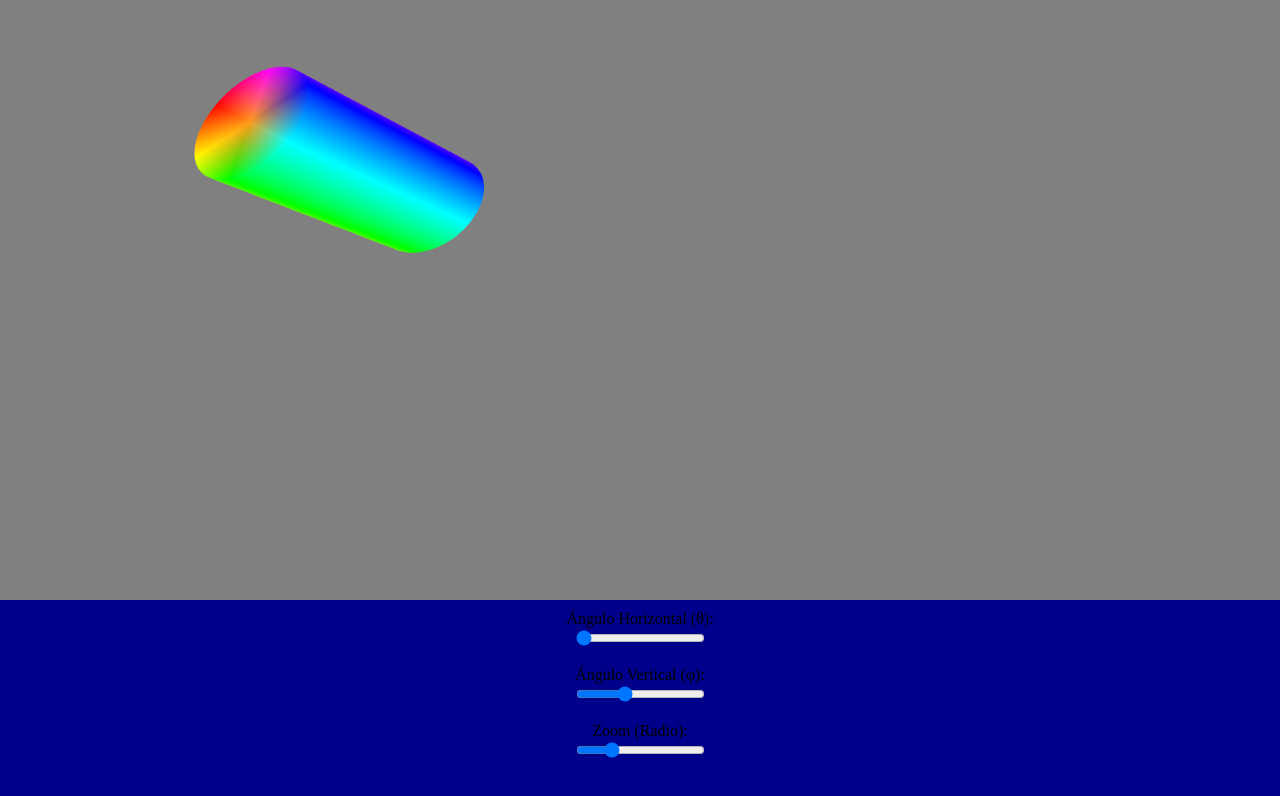
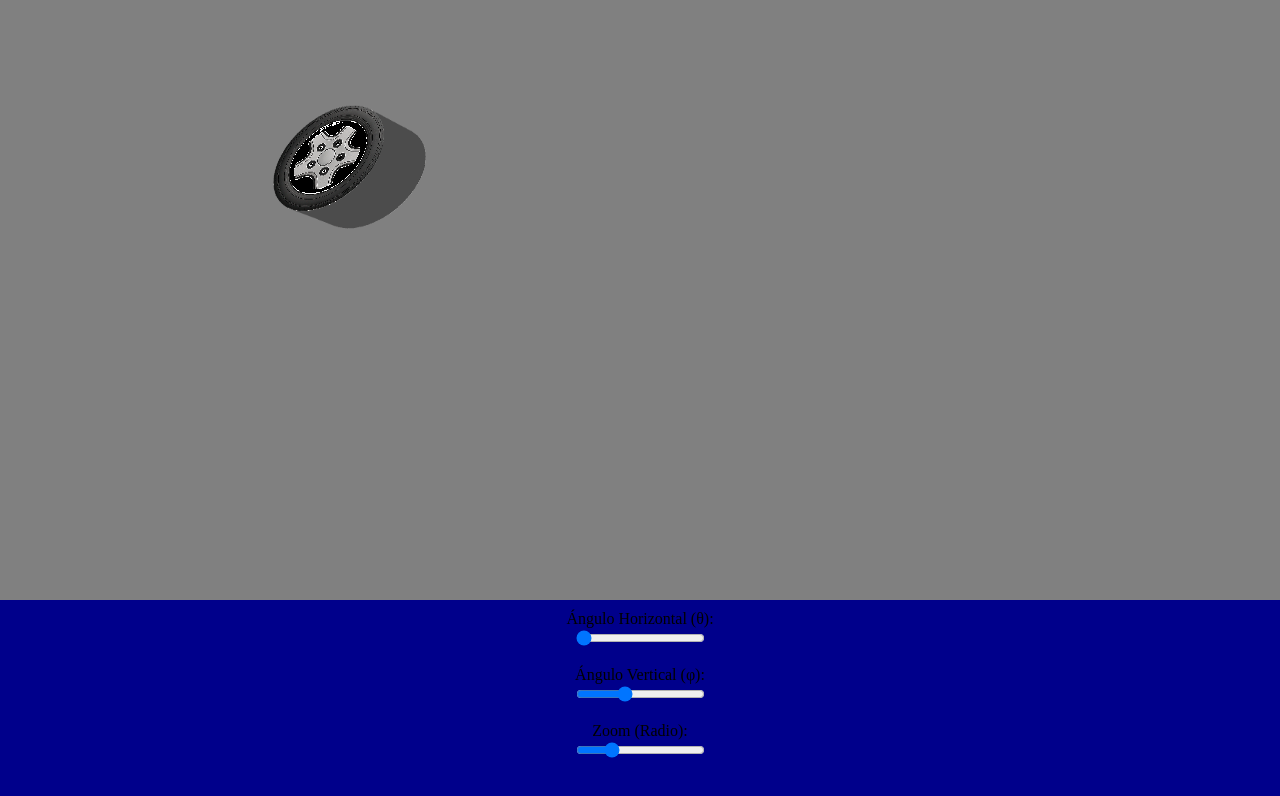
Before and after one commit to JuniorStorm/Graficas, a plain HTML site: page index.html in a window 1280 px wide. Drawn offline with Linux system fonts and the light colour scheme.

Commit message:
tarea2.2

```diff
--- a/index.html
+++ b/index.html
@@ -2,7 +2,7 @@
 <html lang="es">
 <head>
 <meta charset="utf-8" />
-<title>Cilindro acostado que orbita y rueda — WebGL puro</title>
+<title>Cilindro orbitando con texturas de rin y caucho</title>
 <style>
   html,body { height:100%; margin:0; background-color:darkblue;}
   canvas { display:block; width:100%; height:75%; background-color: gray;}
@@ -24,9 +24,7 @@
 <script>
 const canvas = document.getElementById('glcanvas');
 const gl = canvas.getContext('webgl');
-if (!gl) {
-  alert("WebGL no está disponible en este navegador.");
-}
+if (!gl) alert("WebGL no está disponible en este navegador.");
 function resize() {
   canvas.width = window.innerWidth;
   canvas.height = window.innerHeight;
@@ -35,249 +33,227 @@ function resize() {
 window.addEventListener('resize', resize);
 resize();
 
+// ---- Shaders ----
 const vsSource = `
   attribute vec3 aPosition;
-  attribute vec3 aColor;
+  attribute vec2 aTexCoord;
   uniform mat4 uModelViewMatrix;
   uniform mat4 uProjectionMatrix;
-  varying vec3 vColor;
+  varying vec2 vTexCoord;
   void main(void){
     gl_Position = uProjectionMatrix * uModelViewMatrix * vec4(aPosition, 1.0);
-    vColor = aColor;
+    vTexCoord = aTexCoord;
   }
 `;
 const fsSource = `
   precision mediump float;
-  varying vec3 vColor;
+  varying vec2 vTexCoord;
+  uniform sampler2D uCaucho;
+  uniform sampler2D uRin;
+  uniform bool uIsSide;
   void main(void){
-    gl_FragColor = vec4(vColor, 1.0);
+    if(uIsSide){
+      gl_FragColor = vec4(0.3,0.3,0.3,1.0); // laterales gris
+    } else {
+      vec2 centered = vTexCoord*2.0 - 1.0;
+      float r = length(centered);
+      float radioRin = 0.6;
+      if(r < radioRin){
+        gl_FragColor = texture2D(uRin, vTexCoord);
+      } else {
+        gl_FragColor = texture2D(uCaucho, vTexCoord);
+      }
+    }
   }
 `;
 
-function compile(type, src){
-  const s = gl.createShader(type);
-  gl.shaderSource(s, src);
-  gl.compileShader(s);
-  if(!gl.getShaderParameter(s, gl.COMPILE_STATUS)){
-    console.error(gl.getShaderInfoLog(s));
-    throw new Error("Error compilando shader");
-  }
+// ---- Compilación ----
+function compile(type,src){
+  const s=gl.createShader(type);
+  gl.shaderSource(s,src); gl.compileShader(s);
+  if(!gl.getShaderParameter(s,gl.COMPILE_STATUS))
+    throw new Error(gl.getShaderInfoLog(s));
   return s;
 }
 const prog = gl.createProgram();
-gl.attachShader(prog, compile(gl.VERTEX_SHADER, vsSource));
-gl.attachShader(prog, compile(gl.FRAGMENT_SHADER, fsSource));
+gl.attachShader(prog,compile(gl.VERTEX_SHADER,vsSource));
+gl.attachShader(prog,compile(gl.FRAGMENT_SHADER,fsSource));
 gl.linkProgram(prog);
-if(!gl.getProgramParameter(prog, gl.LINK_STATUS)){
-  console.error(gl.getProgramInfoLog(prog));
-  throw new Error("Error linkeando programa");
-}
+if(!gl.getProgramParameter(prog,gl.LINK_STATUS))
+  throw new Error(gl.getProgramInfoLog(prog));
 gl.useProgram(prog);
 
-const attribPos = gl.getAttribLocation(prog, "aPosition");
-const attribColor = gl.getAttribLocation(prog, "aColor");
-const uniMV = gl.getUniformLocation(prog, "uModelViewMatrix");
-const uniP  = gl.getUniformLocation(prog, "uProjectionMatrix");
+const attribPos = gl.getAttribLocation(prog,"aPosition");
+const attribTex = gl.getAttribLocation(prog,"aTexCoord");
+const uniMV = gl.getUniformLocation(prog,"uModelViewMatrix");
+const uniP = gl.getUniformLocation(prog,"uProjectionMatrix");
+const uniCaucho = gl.getUniformLocation(prog,"uCaucho");
+const uniRin = gl.getUniformLocation(prog,"uRin");
+const uniIsSide = gl.getUniformLocation(prog,"uIsSide");
 
-function hsvToRgb(h, s, v) {
-  let c = v * s;
-  let x = c * (1 - Math.abs((h / 60) % 2 - 1));
-  let m = v - c;
-  let r=0, g=0, b=0;
-  if (0 <= h && h < 60) { r=c; g=x; b=0; }
-  else if (60 <= h && h < 120) { r=x; g=c; b=0; }
-  else if (120 <= h && h < 180) { r=0; g=c; b=x; }
-  else if (180 <= h && h < 240) { r=0; g=x; b=c; }
-  else if (240 <= h && h < 300) { r=x; g=0; b=c; }
-  else if (300 <= h && h < 360) { r=c; g=0; b=x; }
-  return [r+m, g+m, b+m];
+// ---- Crear cilindro ----
+function createCylinderX(radius,length,segments){
+  const pos=[], tex=[], idxSides=[], idxCaps=[];
+  for(let i=0;i<=segments;i++){
+    const t=i/segments*2*Math.PI;
+    const y=radius*Math.cos(t), z=radius*Math.sin(t);
+    pos.push(-length/2,y,z); tex.push(i/segments,0);
+    pos.push( length/2,y,z); tex.push(i/segments,1);
+  }
+  for(let i=0;i<segments*2;i+=2){
+    idxSides.push(i,i+1,i+2, i+1,i+3,i+2);
+  }
+  function addCap(x){
+    const center = pos.length/3;
+    pos.push(x,0,0); tex.push(0.5,0.5);
+    for(let i=0;i<=segments;i++){
+      const t=i/segments*2*Math.PI;
+      const y=radius*Math.cos(t), z=radius*Math.sin(t);
+      pos.push(x,y,z);
+      tex.push((y/radius)*0.5+0.5,(z/radius)*0.5+0.5);
+      if(i<segments){
+        if(x<0) idxCaps.push(center, center+1+i, center+2+i);
+        else idxCaps.push(center, center+2+i, center+1+i);
+      }
+    }
+  }
+  addCap(-length/2);
+  addCap( length/2);
+  return {
+    positions:new Float32Array(pos),
+    texcoords:new Float32Array(tex),
+    indicesSides:new Uint16Array(idxSides),
+    indicesCaps:new Uint16Array(idxCaps),
+    radius,length
+  };
+}
+const cyl = createCylinderX(0.8,0.6,48);
+
+// ---- Buffers ----
+function makeBuffer(data,type=gl.ARRAY_BUFFER){
+  const b=gl.createBuffer(); gl.bindBuffer(type,b);
+  gl.bufferData(type,data,gl.STATIC_DRAW); return b;
+}
+const posBuf=makeBuffer(cyl.positions);
+const texBuf=makeBuffer(cyl.texcoords);
+const idxBufSides=makeBuffer(cyl.indicesSides,gl.ELEMENT_ARRAY_BUFFER);
+const idxBufCaps=makeBuffer(cyl.indicesCaps,gl.ELEMENT_ARRAY_BUFFER);
+
+// ---- Matrices utilitarias (igual que tu código) ----
+function mat4Identity(){return new Float32Array([1,0,0,0,0,1,0,0,0,0,1,0,0,0,0,1]);}
+function mat4Multiply(a,b){
+  const o=new Float32Array(16);
+  for(let i=0;i<4;i++)
+    for(let j=0;j<4;j++)
+      o[i+j*4]=a[i]*b[j*4]+a[i+4]*b[j*4+1]+a[i+8]*b[j*4+2]+a[i+12]*b[j*4+3];
+  return o;
+}
+function mat4Translate(tx,ty,tz){const m=mat4Identity();m[12]=tx;m[13]=ty;m[14]=tz;return m;}
+function mat4RotateY(a){const c=Math.cos(a),s=Math.sin(a);
+  return new Float32Array([c,0,s,0, 0,1,0,0, -s,0,c,0, 0,0,0,1]);}
+function mat4RotateX(a){const c=Math.cos(a),s=Math.sin(a);
+  return new Float32Array([1,0,0,0, 0,c,-s,0, 0,s,c,0, 0,0,0,1]);}
+function mat4Perspective(fovy,asp,n,f){const g=1/Math.tan(fovy/2);const o=new Float32Array(16);
+  o[0]=g/asp;o[5]=g;o[10]=(f+n)/(n-f);o[11]=-1;o[14]=2*f*n/(n-f);return o;}
+function mat4LookAt(e,c,u){
+  const fx=c[0]-e[0],fy=c[1]-e[1],fz=c[2]-e[2];
+  const rl=1/Math.hypot(fx,fy,fz);const f=[fx*rl,fy*rl,fz*rl];
+  const ul=1/Math.hypot(u[0],u[1],u[2]);const uu=[u[0]*ul,u[1]*ul,u[2]*ul];
+  const sx=f[1]*uu[2]-f[2]*uu[1], sy=f[2]*uu[0]-f[0]*uu[2], sz=f[0]*uu[1]-f[1]*uu[0];
+  const rl2=1/Math.hypot(sx,sy,sz);const s=[sx*rl2,sy*rl2,sz*rl2];
+  const up=[f[1]*s[2]-f[2]*s[1], f[2]*s[0]-f[0]*s[2], f[0]*s[1]-f[1]*s[0]];
+  const o=new Float32Array(16);
+  o[0]=s[0];o[4]=s[1];o[8]=s[2];o[12]=-(s[0]*e[0]+s[1]*e[1]+s[2]*e[2]);
+  o[1]=up[0];o[5]=up[1];o[9]=up[2];o[13]=-(up[0]*e[0]+up[1]*e[1]+up[2]*e[2]);
+  o[2]=-f[0];o[6]=-f[1];o[10]=-f[2];o[14]=f[0]*e[0]+f[1]*e[1]+f[2]*e[2];
+  o[3]=0;o[7]=0;o[11]=0;o[15]=1;return o;
 }
 
-function createCylinderX(radius, length, segments){
-  const pos = [];
-  const col = [];
-  const idx = [];
+// ---- Cargar texturas ----
+let textureCaucho, textureRin, loaded=0;
+function loadTexture(url,onload){
+  const tex=gl.createTexture();
+  const img=new Image();
+  img.onload=()=>{
+    gl.bindTexture(gl.TEXTURE_2D,tex);
+    gl.texImage2D(gl.TEXTURE_2D,0,gl.RGBA,gl.RGBA,gl.UNSIGNED_BYTE,img);
+    gl.texParameteri(gl.TEXTURE_2D,gl.TEXTURE_MIN_FILTER,gl.LINEAR);
+    gl.texParameteri(gl.TEXTURE_2D,gl.TEXTURE_MAG_FILTER,gl.LINEAR);
+    gl.texParameteri(gl.TEXTURE_2D,gl.TEXTURE_WRAP_S,gl.CLAMP_TO_EDGE);
+    gl.texParameteri(gl.TEXTURE_2D,gl.TEXTURE_WRAP_T,gl.CLAMP_TO_EDGE);
+    onload(tex);
+  };
+  img.src=url;
+}
+loadTexture("img1.png",t=>{textureCaucho=t; loaded++; if(loaded==2) requestAnimationFrame(draw);});
+loadTexture("img2.png",t=>{textureRin=t; loaded++; if(loaded==2) requestAnimationFrame(draw);});
 
-  for(let i=0;i<=segments;i++){
-    const t = (i/segments) * Math.PI * 2;
-    const y = radius * Math.cos(t);
-    const z = radius * Math.sin(t);
-    const hue = (t * 180 / Math.PI) % 360;
-    const rgb = hsvToRgb(hue, 1.0, 1.0);
-
-    pos.push(-length/2, y, z);
-    col.push(rgb[0], rgb[1], rgb[2]);
-
-    pos.push(length/2, y, z);
-    col.push(rgb[0], rgb[1], rgb[2]);
-  }
-
-  for(let i=0; i<segments*2; i += 2){
-    idx.push(i, i+1, i+2);
-    idx.push(i+1, i+3, i+2);
-  }
-
-  const baseCenterIndex = pos.length/3;
-  pos.push(-length/2, 0, 0);
-  col.push(1.0, 0.6, 0.1);
-  const topCenterIndex = baseCenterIndex+1;
-  pos.push(length/2, 0, 0);
-  col.push(1.0, 0.6, 0.1);
-
-  for(let i=0;i<segments;i++){
-    const i0 = i*2;
-    const i1 = (i*2+2)%(segments*2);
-    idx.push(baseCenterIndex, i1, i0);
-
-    const j0 = i*2+1;
-    const j1 = ((i*2+3)%(segments*2));
-    idx.push(topCenterIndex, j0, j1);
-  }
-
-  return {
-    positions: new Float32Array(pos),
-    colors:    new Float32Array(col),
-    indices:   new Uint16Array(idx),
-    vertexCount: pos.length/3,
-    radius: radius,
-    length: length
-  };
-}
-
-const cyl = createCylinderX(0.8, 2.5, 48);
-
-const posBuf = gl.createBuffer();
-gl.bindBuffer(gl.ARRAY_BUFFER, posBuf);
-gl.bufferData(gl.ARRAY_BUFFER, cyl.positions, gl.STATIC_DRAW);
-
-const colBuf = gl.createBuffer();
-gl.bindBuffer(gl.ARRAY_BUFFER, colBuf);
-gl.bufferData(gl.ARRAY_BUFFER, cyl.colors, gl.STATIC_DRAW);
-
-const idxBuf = gl.createBuffer();
-gl.bindBuffer(gl.ELEMENT_ARRAY_BUFFER, idxBuf);
-gl.bufferData(gl.ELEMENT_ARRAY_BUFFER, cyl.indices, gl.STATIC_DRAW);
-
-function mat4Identity(){
-  return new Float32Array([1,0,0,0,  0,1,0,0,  0,0,1,0,  0,0,0,1]);
-}
-function mat4Multiply(a,b){
-  const out = new Float32Array(16);
-  for(let i=0;i<4;i++){
-    for(let j=0;j<4;j++){
-      out[i+j*4] = a[i]*b[j*4] + a[i+4]*b[j*4+1] + a[i+8]*b[j*4+2] + a[i+12]*b[j*4+3];
-    }
-  }
-  return out;
-}
-function mat4Translate(tx,ty,tz){
-  const m = mat4Identity();
-  m[12]=tx; m[13]=ty; m[14]=tz;
-  return m;
-}
-function mat4RotateY(a){
-  const c = Math.cos(a), s = Math.sin(a);
-  return new Float32Array([ c, 0, s, 0,
-                            0, 1, 0, 0,
-                           -s, 0, c, 0,
-                            0, 0, 0, 1]);
-}
-function mat4RotateX(a){
-  const c = Math.cos(a), s = Math.sin(a);
-  return new Float32Array([1, 0, 0, 0,
-                           0, c, -s,0,
-                           0, s,  c,0,
-                           0, 0,  0,1]);
-}
-function mat4Perspective(fovy, aspect, near, far){
-  const f = 1.0 / Math.tan(fovy / 2);
-  const out = new Float32Array(16);
-  out[0] = f / aspect;
-  out[5] = f;
-  out[10] = (far + near) / (near - far);
-  out[11] = -1;
-  out[14] = (2 * far * near) / (near - far);
-  return out;
-}
-function mat4LookAt(eye,center,up){
-  const fx = center[0]-eye[0], fy=center[1]-eye[1], fz=center[2]-eye[2];
-  const rl = 1/Math.hypot(fx,fy,fz);
-  const f = [fx*rl, fy*rl, fz*rl];
-  const ul = 1/Math.hypot(up[0],up[1],up[2]);
-  const u0=up[0]*ul, u1=up[1]*ul, u2=up[2]*ul;
-  const sx = f[1]*u2 - f[2]*u1;
-  const sy = f[2]*u0 - f[0]*u2;
-  const sz = f[0]*u1 - f[1]*u0;
-  const rl2 = 1/Math.hypot(sx,sy,sz);
-  const s=[sx*rl2,sy*rl2,sz*rl2];
-  const u=[ f[1]*s[2]-f[2]*s[1],
-            f[2]*s[0]-f[0]*s[2],
-            f[0]*s[1]-f[1]*s[0] ];
-  const out = new Float32Array(16);
-  out[0]=s[0]; out[4]=s[1]; out[8]=s[2]; out[12]=-(s[0]*eye[0]+s[1]*eye[1]+s[2]*eye[2]);
-  out[1]=u[0]; out[5]=u[1]; out[9]=u[2]; out[13]=-(u[0]*eye[0]+u[1]*eye[1]+u[2]*eye[2]);
-  out[2]= -f[0]; out[6]= -f[1]; out[10]= -f[2]; out[14]= (f[0]*eye[0]+f[1]*eye[1]+f[2]*eye[2]);
-  out[3]=0; out[7]=0; out[11]=0; out[15]=1;
-  return out;
-}
-
-const orbitRadius = 6.0;
-const cylinderRadius = cyl.radius;
-let angleOrbit = 0.0;
-const orbitSpeed = 0.0018;
+// ---- Cámara y animación ----
+const orbitRadius=6.0;
+const cylinderRadius=cyl.radius;
+let angleOrbit=0.0;
+const orbitSpeed=0.0018;
 
 gl.enable(gl.DEPTH_TEST);
 
+// ---- Draw ----
 function draw(){
-  gl.clearColor(0.5, 0.5, 0.5, 1.0);
-
-  //gl.clearColor(1.0, 1.0, 1.0, 1.0);
+  gl.clearColor(0.5,0.5,0.5,1.0);
   gl.clear(gl.COLOR_BUFFER_BIT | gl.DEPTH_BUFFER_BIT);
 
-  const proj = mat4Perspective(45 * Math.PI / 180, canvas.width/canvas.height, 0.1, 100.0);
+  const proj=mat4Perspective(Math.PI/4, canvas.width/canvas.height,0.1,100);
+  const theta=parseFloat(document.getElementById("thetaSlider").value);
+  const phi=parseFloat(document.getElementById("phiSlider").value);
+  const radius=parseFloat(document.getElementById("radiusSlider").value);
 
-  // ---- Cámara en coordenadas esféricas (sliders) ----
-  const theta = parseFloat(document.getElementById("thetaSlider").value);
-  const phi   = parseFloat(document.getElementById("phiSlider").value);
-  const radius= parseFloat(document.getElementById("radiusSlider").value);
+  const eyeX=radius*Math.sin(phi)*Math.cos(theta);
+  const eyeY=radius*Math.cos(phi);
+  const eyeZ=radius*Math.sin(phi)*Math.sin(theta);
+  const view=mat4LookAt([eyeX,eyeY,eyeZ],[0,0,0],[0,1,0]);
 
-  const eyeX = radius * Math.sin(phi) * Math.cos(theta);
-  const eyeY = radius * Math.cos(phi);
-  const eyeZ = radius * Math.sin(phi) * Math.sin(theta);
+  const cx=orbitRadius*Math.cos(angleOrbit);
+  const cz=orbitRadius*Math.sin(angleOrbit);
+  const Ralign=mat4RotateY(angleOrbit+Math.PI);
+  const spin=-(orbitRadius*angleOrbit)/cylinderRadius;
+  const Rspin=mat4RotateX(spin);
+  const T=mat4Translate(cx,0,cz);
+  const model=mat4Multiply(mat4Multiply(T,Ralign),Rspin);
+  const modelView=mat4Multiply(view,model);
 
-  const view = mat4LookAt([eyeX,eyeY,eyeZ],[0,0,0],[0,1,0]);
+  gl.uniformMatrix4fv(uniP,false,proj);
+  gl.uniformMatrix4fv(uniMV,false,modelView);
 
-  // Posición del cilindro en órbita
-  const cx = orbitRadius * Math.cos(angleOrbit);
-  const cz = orbitRadius * Math.sin(angleOrbit);
+  gl.bindBuffer(gl.ARRAY_BUFFER,posBuf);
+  gl.vertexAttribPointer(attribPos,3,gl.FLOAT,false,0,0);
+  gl.enableVertexAttribArray(attribPos);
 
-  const Ralign = mat4RotateY(angleOrbit + Math.PI);
-  const spin = - (orbitRadius * angleOrbit) / cylinderRadius;
-  const Rspin = mat4RotateX(spin);
-  const T = mat4Translate(cx, 0.0, cz);
+  gl.bindBuffer(gl.ARRAY_BUFFER,texBuf);
+  gl.vertexAttribPointer(attribTex,2,gl.FLOAT,false,0,0);
+  gl.enableVertexAttribArray(attribTex);
 
-  const model = mat4Multiply(mat4Multiply(T, Ralign), Rspin);
-  const modelView = mat4Multiply(view, model);
+  // LATERALES
+  gl.uniform1i(uniIsSide,true);
+  gl.bindBuffer(gl.ELEMENT_ARRAY_BUFFER,idxBufSides);
+  gl.activeTexture(gl.TEXTURE0);
+  gl.bindTexture(gl.TEXTURE_2D, textureCaucho);
+  gl.uniform1i(uniCaucho,0);
+  gl.drawElements(gl.TRIANGLES,cyl.indicesSides.length,gl.UNSIGNED_SHORT,0);
 
-  gl.uniformMatrix4fv(uniP, false, proj);
-  gl.uniformMatrix4fv(uniMV, false, modelView);
+  // TAPAS
+  gl.uniform1i(uniIsSide,false);
+  gl.activeTexture(gl.TEXTURE0);
+  gl.bindTexture(gl.TEXTURE_2D, textureCaucho);
+  gl.uniform1i(uniCaucho,0);
+  gl.activeTexture(gl.TEXTURE1);
+  gl.bindTexture(gl.TEXTURE_2D, textureRin);
+  gl.uniform1i(uniRin,1);
 
-  gl.bindBuffer(gl.ARRAY_BUFFER, posBuf);
-  gl.enableVertexAttribArray(attribPos);
-  gl.vertexAttribPointer(attribPos, 3, gl.FLOAT, false, 0, 0);
+  gl.bindBuffer(gl.ELEMENT_ARRAY_BUFFER,idxBufCaps);
+  gl.drawElements(gl.TRIANGLES,cyl.indicesCaps.length,gl.UNSIGNED_SHORT,0);
 
-  gl.bindBuffer(gl.ARRAY_BUFFER, colBuf);
-  gl.enableVertexAttribArray(attribColor);
-  gl.vertexAttribPointer(attribColor, 3, gl.FLOAT, false, 0, 0);
-
-  gl.bindBuffer(gl.ELEMENT_ARRAY_BUFFER, idxBuf);
-  gl.drawElements(gl.TRIANGLES, cyl.indices.length, gl.UNSIGNED_SHORT, 0);
-
-  angleOrbit += orbitSpeed;
+  angleOrbit+=orbitSpeed;
   requestAnimationFrame(draw);
 }
-
-requestAnimationFrame(draw);
 </script>
 </body>
 </html>
```
Also changed, not shown: img1.png (added), img2.png (added).
